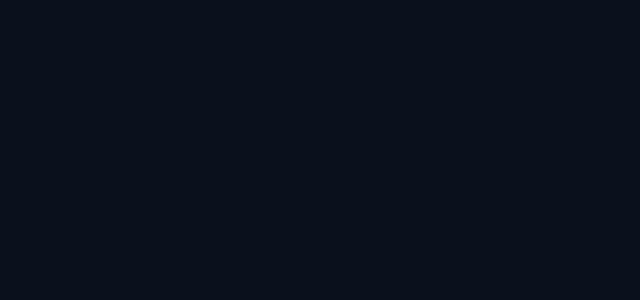
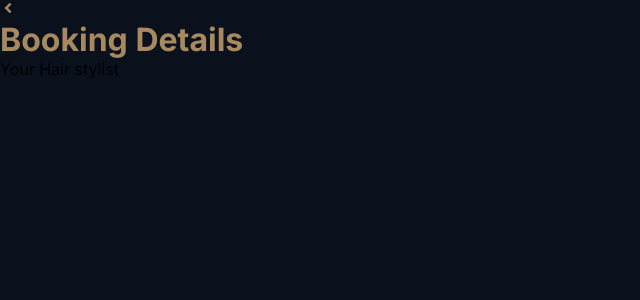
Before and after one commit to rkotchamp/HairBay-project, a React (Vite) app in the folder HairBayFrontEnd/: page /confirm in a window 1280 px wide. Before the commit this address had no page. Shown: the top 300 px of the page, without its empty margins (0-640 px from the left). Built offline with nearby package versions, Linux system fonts and the light colour scheme.

Commit message:
created the confirmation

```diff
--- a/HairBayFrontEnd/src/App.jsx
+++ b/HairBayFrontEnd/src/App.jsx
@@ -5,6 +5,7 @@ import UsersPage from "./Pages/UsersPage/UsersPage";
 import { users } from "./data/user-cards.json";
 import Profile from "./Pages/Profile Page/Profile";
 import Calendar from "./Components/Calendar/ParentCalendar/Calendar";
+import Confirmation from "../src/Pages/ConfirmationPage/Confirmation";
 import "./App.css";
 
 function App() {
@@ -15,6 +16,7 @@ function App() {
         <Route path="/stylists" element={<UsersPage users={users} />} />
         <Route path="/profile/:id" element={<Profile users={users} />} />
         <Route path="/calendar" element={<Calendar />} />
+        <Route path="/confirm" element={<Confirmation />} />
       </Routes>
     </>
   );
--- /dev/null
+++ b/HairBayFrontEnd/src/Pages/ConfirmationPage/Confirmation.css
@@ -0,0 +1,17 @@
+/* :root {
+    --primary-color: #a8895f;
+    --primary-light-color: #a7895c;
+    --call-to-action-color: #657f4e;
+    --background-color: #0a111d;
+    --text-color: #fff;
+    --light-grey-color: #cbcbcb;
+  }
+   */
+
+.icon__back {
+  color: var(--primary-color);
+}
+
+.book__header {
+  color: var(--primary-color);
+}
--- /dev/null
+++ b/HairBayFrontEnd/src/Pages/ConfirmationPage/Confirmation.jsx
@@ -0,0 +1,22 @@
+import { FaAngleLeft } from "react-icons/fa";
+
+import "./Confirmation.css";
+
+function Confirmation() {
+  return (
+    <div className="confirmation__container">
+      <FaAngleLeft className="icon__back" />
+      <div className="headers__content">
+        <h1 className="book__header">Booking Details</h1>
+      </div>
+      <div className="stylist__container">
+        <p>Your Hair stylist</p>
+        <div className="user__container">
+          <img src="" alt="" />
+        </div>
+      </div>
+    </div>
+  );
+}
+
+export default Confirmation;
--- a/HairBayFrontEnd/src/Pages/Profile Page/Profile.css
+++ b/HairBayFrontEnd/src/Pages/Profile Page/Profile.css
@@ -158,8 +158,10 @@
 
 .calendarBook {
   display: flex;
+  flex-direction: column;
   justify-content: center;
   align-items: center;
+  gap: 20px;
   width: 50%;
   height: 100%;
 }
--- a/HairBayFrontEnd/src/Pages/Profile Page/Profile.jsx
+++ b/HairBayFrontEnd/src/Pages/Profile Page/Profile.jsx
@@ -150,10 +150,12 @@ function Profile({ users }) {
                 </div>
               </div>
             </div>
+            <span>
+              <Link to="/confirm">
+                <Button text="Book Now" />
+              </Link>
+            </span>
           </div>
-          <span>
-            <Button text="Book Now" />
-          </span>
         </div>
       </div>
       {iconUp && (
```
